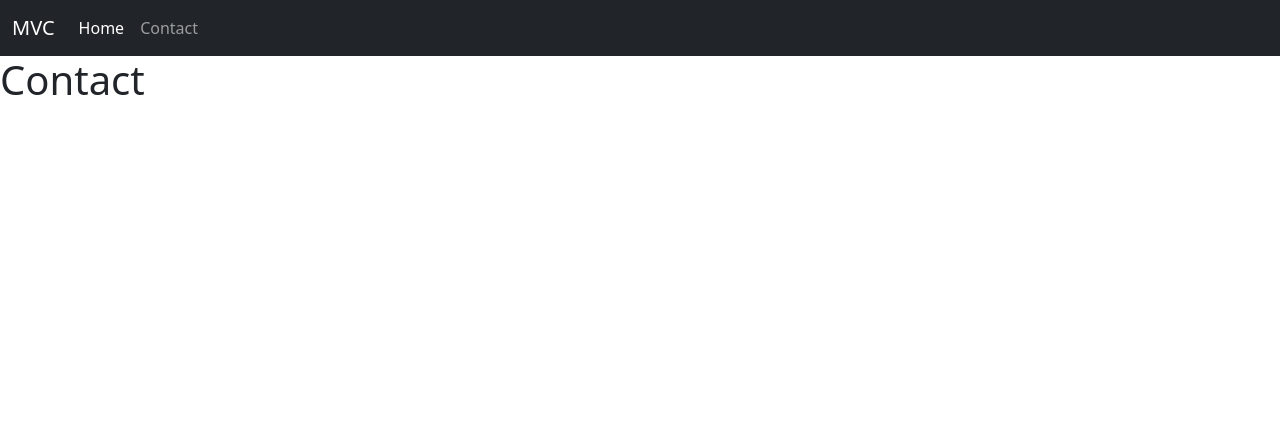
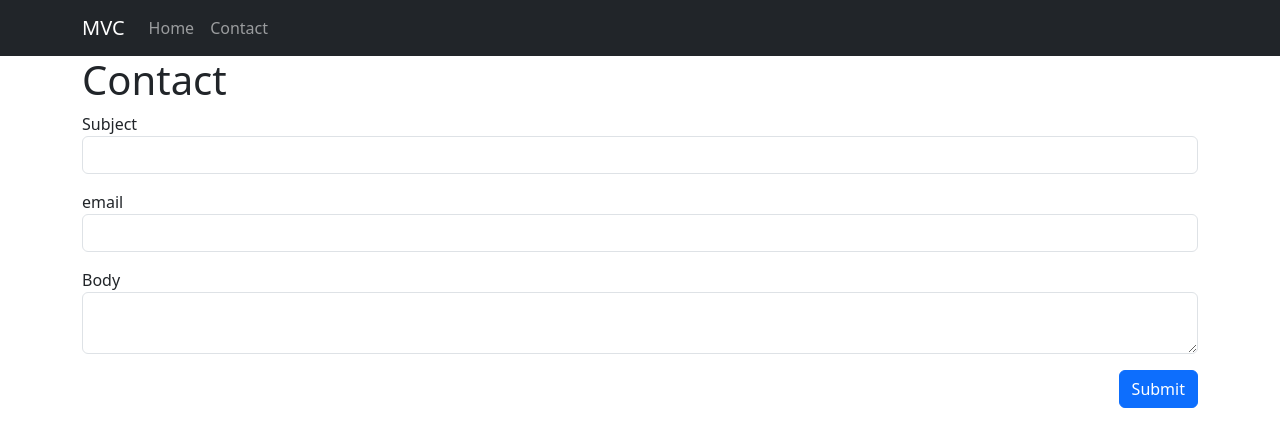
Before and after one commit to krepi/krepiMVC, a PHP site: page /contact in a window 1280 px wide. Shown: the top 447 px of the page. Run offline with PHP 8.4, Linux system fonts and the light colour scheme.

Commit message:
base Controller class created , SiteController class too, also _404 view was made

```diff
--- /dev/null
+++ b/controllers/SiteController.php
@@ -0,0 +1,25 @@
+<?php
+
+namespace app\controllers;
+use app\core\Application;
+use app\core\Controller;
+
+class SiteController extends Controller
+{
+    public function handleContact()
+    {
+        return "złapanie zatwierdzionych danych";
+    }
+
+    public  function contact()
+    {
+        return Application::$app->router->renderView('contact') ;
+    }
+    public  function home()
+    {
+        $params = [
+            'name'=>'Krepolian'
+        ];
+        return $this->render('home',$params) ;
+    }
+}
--- a/core/Application.php
+++ b/core/Application.php
@@ -5,22 +5,24 @@ namespace app\core;
 class Application
 {
     public static string $ROOT_DIR;
+    public static Application $app;
     public Router $router;
     public Request $request;
     public Response $response;
-    public static Application $app;
+
 
     public function __construct($rootPath)
     {
         self::$ROOT_DIR = $rootPath;
         self::$app = $this;
-        $this->request= new Request();
+        $this->request = new Request();
         $this->response = new Response();
-        $this->router = new Router($this->request, $this->response) ;
+        $this->router = new Router($this->request, $this->response);
 
     }
 
-    public function run(){
-       echo $this->router->resolve();
+    public function run()
+    {
+        echo $this->router->resolve();
     }
 }
--- /dev/null
+++ b/core/Controller.php
@@ -0,0 +1,11 @@
+<?php
+
+namespace app\core;
+
+class Controller
+{
+    public function render($view, $params = [])
+    {
+        return Application::$app->router->renderView($view, $params);
+    }
+}
--- a/core/Router.php
+++ b/core/Router.php
@@ -23,6 +23,10 @@ class Router
     {
         $this->routes['get'][$path] = $callback;
     }
+    public function post($path, $callback)
+    {
+        $this->routes['post'][$path] = $callback;
+    }
 
     public function resolve()
     {
@@ -31,19 +35,28 @@ class Router
         $callback = $this->routes[$method][$path] ?? false;
         if ($callback === false) {
             $this->response->setStatusCode(404);
-            return 'not found';
+            return $this->renderView('_404');
 
         }
         if (is_string($callback)) {
             return $this->renderView($callback);
         }
+        if(is_array($callback)){
+            $callback[0] = new $callback[0]();
+        }
         return call_user_func($callback);
     }
 
-    public function renderView($view)
+    public function renderView($view, $params=[] )
     {
         $layoutContent = $this->layoutContent();
-        $viewContent = $this->renderOnlyView($view);
+        $viewContent = $this->renderOnlyView($view, $params);
+        return str_replace('{{content}}', $viewContent, $layoutContent);
+
+    }
+    public function renderContent($viewContent)
+    {
+        $layoutContent = $this->layoutContent();
         return str_replace('{{content}}', $viewContent, $layoutContent);
 
     }
@@ -55,8 +68,11 @@ class Router
         return ob_get_clean();
     }
 
-    protected function renderOnlyView($view)
+    protected function renderOnlyView($view, $params)
     {
+        foreach ($params as $key => $value){
+            $$key = $value;
+        }
         ob_start();
         include_once Application::$ROOT_DIR . '/views/' . $view . '.php';
         return ob_get_clean();
--- a/public/index.php
+++ b/public/index.php
@@ -1,12 +1,14 @@
 <?php
 
+use app\controllers\SiteController;
 use app\core\Application;
 
 require_once __DIR__ . '/../vendor/autoload.php';
 
 $app = new Application(dirname(__DIR__));
 
-$app->router->get('/', 'home');
-$app->router->get('/contact', 'contact');
+$app->router->get('/', [SiteController::class,'home']);
+$app->router->get('/contact',[SiteController::class,'contact']);
+$app->router->post('/contact', [SiteController::class, 'handleContact' ]);
 
 $app->run();
--- a/views/contact.php
+++ b/views/contact.php
@@ -1,2 +1,17 @@
 
 <h1> Contact</h1>
+<form action="" method="post" >
+    <div class="mb-3 form-group">
+        <label >Subject</label>
+        <input type="text" class="form-control"  name="subject" ">
+    </div>
+    <div class="mb-3 form-group">
+        <label >email</label>
+        <input type="text" class="form-control"  name="email" ">
+    </div>
+    <div class="mb-3  form-group">
+        <label>Body</label>
+        <textarea type="text" class="form-control" name="body"></textarea>
+    </div>
+    <button type="submit" class="btn btn-primary float-end">Submit</button>
+</form>
--- a/views/home.php
+++ b/views/home.php
@@ -1 +1,2 @@
 <h1>Home</h1>
+<h3>Welcome <?= $name ?> </h3>
--- a/views/layouts/main.php
+++ b/views/layouts/main.php
@@ -9,7 +9,7 @@
 </head>
 <body>
 <nav class="navbar navbar-expand-lg navbar-dark bg-dark">
-    <div class="container-fluid">
+    <div class="container-fluid container">
         <a class="navbar-brand" href="#">MVC</a>
         <button class="navbar-toggler" type="button" data-bs-toggle="collapse" data-bs-target="#navbarSupportedContent"
                 aria-controls="navbarSupportedContent" aria-expanded="false" aria-label="Toggle navigation">
@@ -18,7 +18,7 @@
         <div class="collapse navbar-collapse" id="navbarSupportedContent">
             <ul class="navbar-nav me-auto mb-2 mb-lg-0">
                 <li class="nav-item">
-                    <a class="nav-link active" aria-current="page" href="/">Home</a>
+                    <a class="nav-link " aria-current="page" href="/">Home</a>
                 </li>
                 <li class="nav-item">
                     <a class="nav-link" href="contact">Contact</a>
@@ -28,9 +28,9 @@
         </div>
     </div>
 </nav>
-
+<div class="container">
 {{content}}
-
+</div>
 
 <script src="https://cdn.jsdelivr.net/npm/bootstrap@5.3.0-alpha1/dist/js/bootstrap.bundle.min.js"
         integrity="sha384-w76AqPfDkMBDXo30jS1Sgez6pr3x5MlQ1ZAGC+nuZB+EYdgRZgiwxhTBTkF7CXvN"
```
Also changed, not shown: views/_404.php (added, +14 -0 lines).
